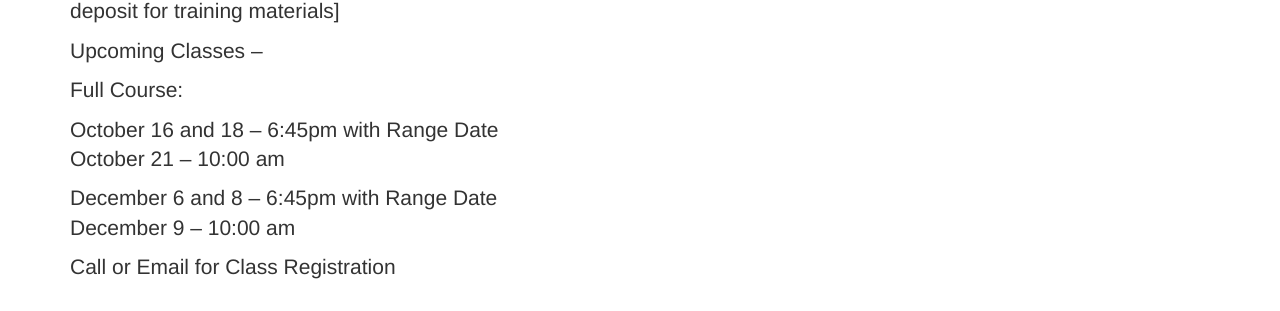
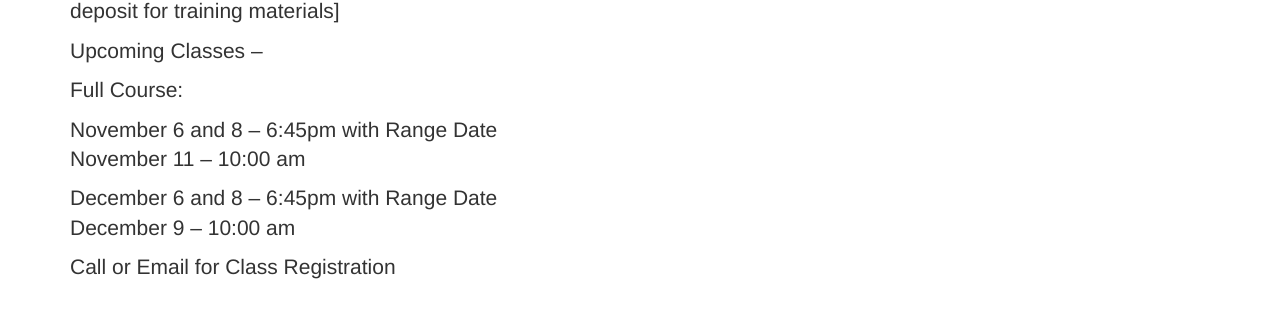
Before and after one commit to aimpoint/aimpoint.github.io, a Jekyll site: the page built from _posts/2016-1-4-basics1.markdown, in a window 1280 px wide and 900 px high, scrolled down 1533 px. Shown: the part 142-453 px from the top of the window. Built offline with Jekyll 4.4.1, drawn with Linux system fonts in a browser that asks for light colours; nearby versions of some CDN libraries; library files that are not in the unit come from our copies.

Commit message:
Update 2016-1-4-basics1.markdown

```diff
--- a/_posts/2016-1-4-basics1.markdown
+++ b/_posts/2016-1-4-basics1.markdown
@@ -18,7 +18,7 @@ Upcoming Classes --
 
 Full Course:
 
-October 16 and 18 -- 6:45pm with Range Date October 21 -- 10:00 am
+November 6 and 8 -- 6:45pm with Range Date November 11 -- 10:00 am
 
 December 6 and 8 -- 6:45pm with Range Date December 9 -- 10:00 am
 
```
